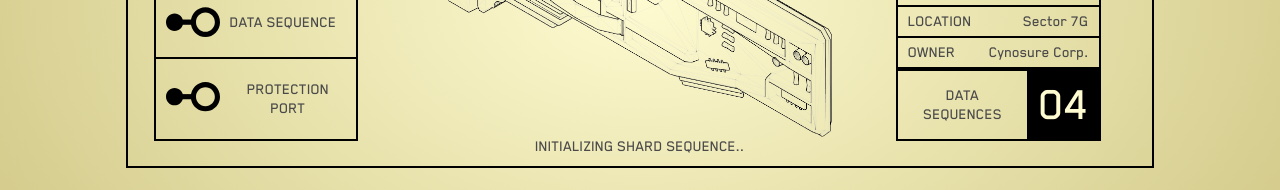
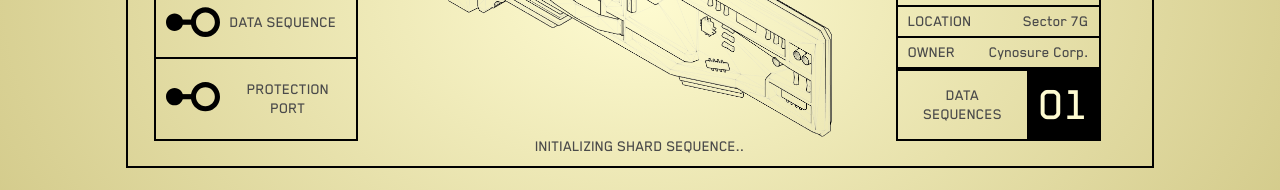
Before and after one commit to welikoiwanenko/bd-cynosure, a React (Create React App) app: page / in a window 1280 px wide. Both pictures are taken after a click on the button "START READING". Shown: the part 400-590 px from the top of the page. Built offline with nearby package versions, Linux system fonts and the light colour scheme.

Commit message:
minor fix

```diff
--- a/src/components/Content/ShardScreen/index.jsx
+++ b/src/components/Content/ShardScreen/index.jsx
@@ -213,7 +213,7 @@ function ShardScreen(props) {
           <tbody>
             <tr>
               <td>DATA SEQUENCES</td>
-              <td className='big-cell'>04</td>
+              <td className='big-cell'>01</td>
             </tr>
           </tbody>
         </table>
```
